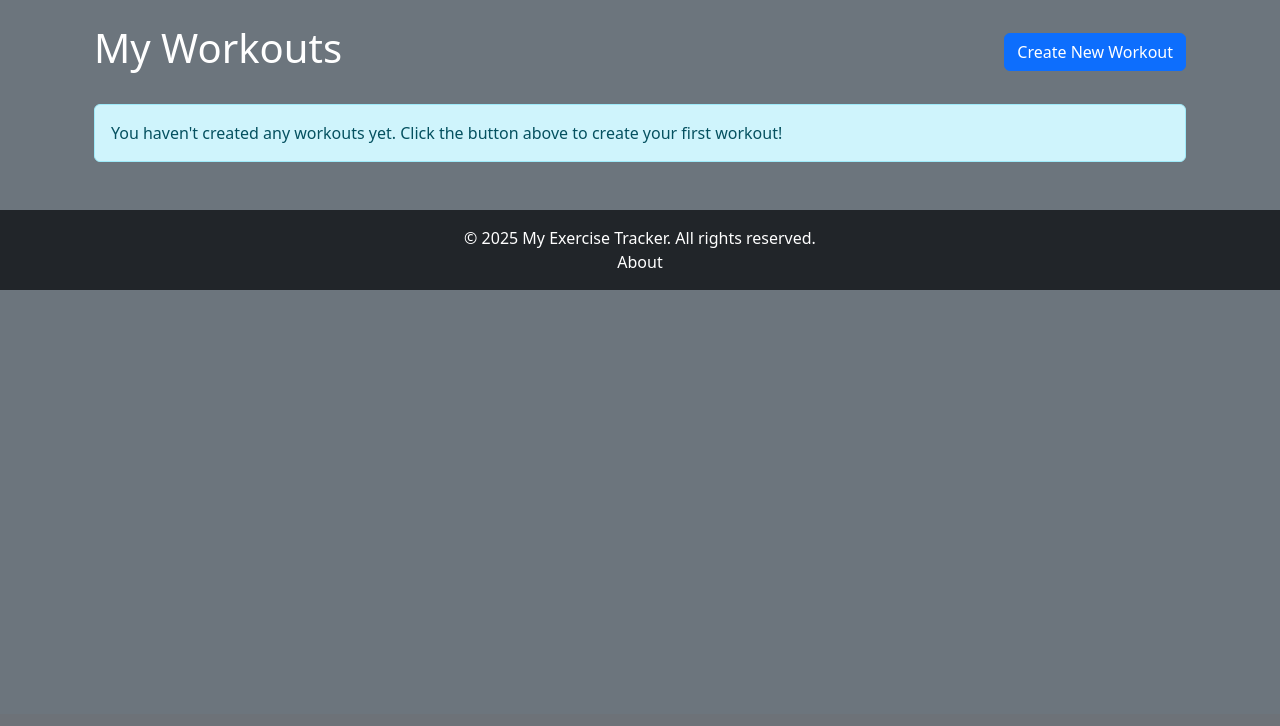
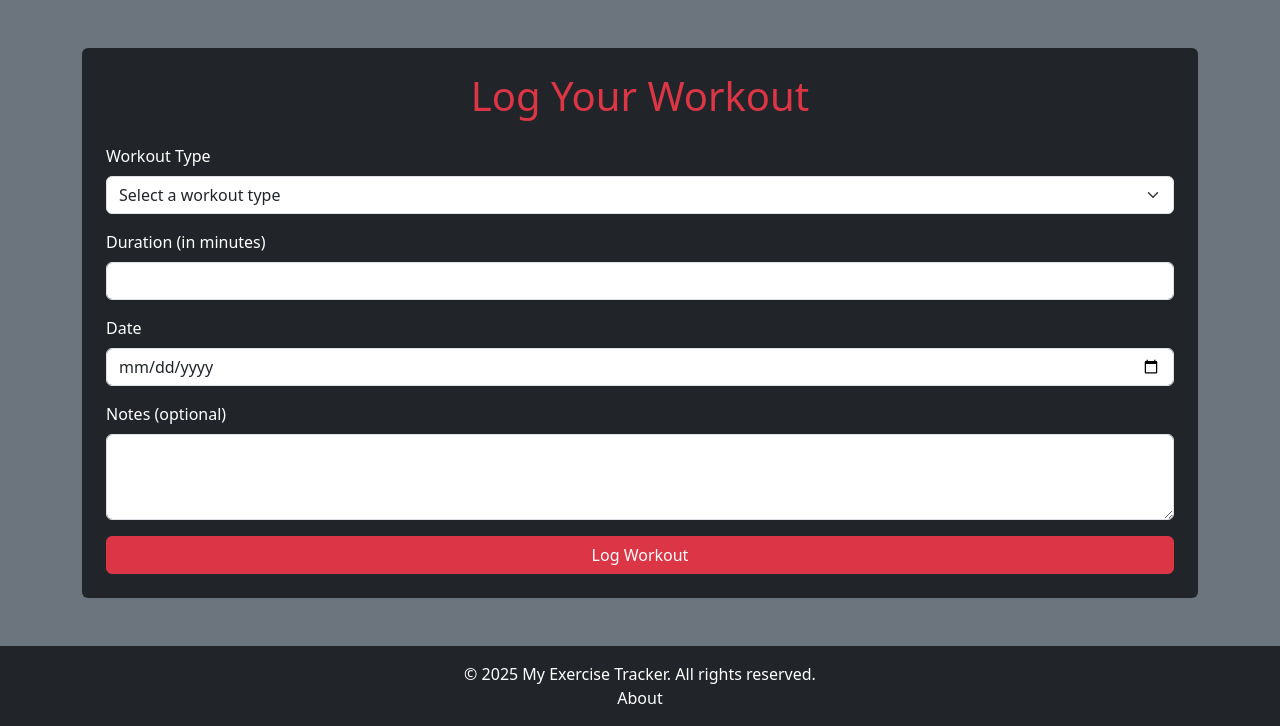
Before and after one commit to elianpullen/webtech, a Flask app: page /workout/ in a window 1280 px wide. Shown: the part 86-812 px from the top of the page. Before the commit the page ends 376 px from the top, so only its background shows below. Run offline with Flask 3, Linux system fonts and the light colour scheme; the visitor is signed in with stand-in values (Sample User, id 1); data that the repository does not hold is empty.

Commit message:
refactor: convert log to workout.index page

```diff
--- a/app/templates/workout/index.html
+++ b/app/templates/workout/index.html
@@ -1,53 +1,105 @@
-{% extends 'base.html' %}
+{% extends "base.html" %}
+{% block content %}
+<div class="container mt-5 p-4 rounded bg-dark text-white">
+    <h1 class="text-danger text-center mb-4">Log Your Workout</h1>
+    <form action="{{ url_for('main.log') }}" method="POST" class="needs-validation" novalidate>
+        <div class="mb-3">
+            <label for="workoutType" class="form-label">Workout Type</label>
+            <select class="form-select" id="workoutType" name="workout_type" required>
+                <option value="" disabled selected>Select a workout type</option>
+                <option value="cardio">Cardio</option>
+                <option value="strength">Strength</option>
+                <option value="flexibility">Flexibility</option>
+                <option value="balance">Balance</option>
+            </select>
+            <div class="invalid-feedback">Please select a workout type.</div>
+        </div>
 
-{% block content %}
-<div class="container">
-    <div class="d-flex justify-content-between align-items-center mb-4">
-        <h1>My Workouts</h1>
-        <a href="{{ url_for('main.add_workout') }}" class="btn btn-primary">Create New Workout</a>
-    </div>
+        <div class="mb-3" id="exerciseGroup" style="display: none;">
+            <label for="exercise" class="form-label">Exercise</label>
+            <select class="form-select" id="exercise" name="exercise">
+                <!-- Options will be dynamically populated -->
+            </select>
+            <div class="invalid-feedback">Please select an exercise.</div>
+        </div>
 
-    {% if workouts %}
-    <div class="row">
-        {% for workout in workouts %}
-        <div class="col-md-4 mb-4">
-            <div class="card">
-                <div class="card-body">
-                    <h5 class="card-title">{{ workout.name }}</h5>
-                    {% if workout.note %}
-                    <p class="card-text">{{ workout.note }}</p>
-                    {% endif %}
+        <!-- Reps and Weight Fields -->
+        <div class="mb-3" id="strengthFields" style="display: none;">
+            <label for="reps" class="form-label">Reps</label>
+            <input type="number" class="form-control" id="reps" name="reps" min="1">
+            <div class="invalid-feedback">Please enter the number of reps.</div>
 
-                    <h6>Exercises:</h6>
-                    <ul class="list-group list-group-flush">
-                        {% for we in workout.workout_exercises %}
-                        <li class="list-group-item">
-                            <strong>{{ we.exercise.name }}</strong><br>
-                            {% if we.sets > 0 %}Sets: {{ we.sets }}{% endif %}
-                            {% if we.reps > 0 %}Reps: {{ we.reps }}{% endif %}
-                            {% if we.weight > 0 %}Weight: {{ we.weight }}kg{% endif %}
-                            {% if we.duration > 0 %}Duration: {{ we.duration }}s{% endif %}
-                        </li>
-                        {% endfor %}
-                    </ul>
+            <label for="weight" class="form-label mt-3">Weight (in kg)</label>
+            <input type="number" class="form-control" id="weight" name="weight" min="1">
+            <div class="invalid-feedback">Please enter the weight used.</div>
+        </div>
 
-                    <div class="mt-3">
-                        <a href="{{ url_for('main.edit_workout', id=workout.id) }}" class="btn btn-warning">Edit</a>
-                        <form action="{{ url_for('main.delete_workout', id=workout.id) }}" method="POST">
-                            <button type="submit" class="btn btn-danger">Delete</button>
-                        </form>
-                    </div>
+        <!-- Duration Field -->
+        <div class="mb-3" id="durationField">
+            <label for="duration" class="form-label">Duration (in minutes)</label>
+            <input type="number" class="form-control" id="duration" name="duration" min="1" required>
+            <div class="invalid-feedback">Please enter a valid duration.</div>
+        </div>
 
-                </div>
-            </div>
+        <div class="mb-3">
+            <label for="date" class="form-label">Date</label>
+            <input type="date" class="form-control" id="date" name="date" required>
+            <div class="invalid-feedback">Please select a date.</div>
         </div>
-        {% endfor %}
-    </div>
-    {% else %}
-    <div class="alert alert-info">
-        You haven't created any workouts yet. Click the button above to create your first workout!
-    </div>
-    {% endif %}
+        <div class="mb-3">
+            <label for="notes" class="form-label">Notes (optional)</label>
+            <textarea class="form-control" id="notes" name="notes" rows="3"></textarea>
+        </div>
+        <button type="submit" class="btn btn-danger w-100">Log Workout</button>
+    </form>
 </div>
 
+<script>
+    // Define exercises for each workout type
+    const exercises = {
+        cardio: ["Running", "Cycling", "Swimming"],
+        strength: ["Bench Press", "Back Rows", "Leg Press"],
+        flexibility: ["Yoga", "Stretching", "Pilates"],
+        balance: ["Balance Beam", "Single-Leg Stance", "Bosu Ball Exercises"]
+    };
+
+    const workoutTypeSelect = document.getElementById("workoutType");
+    const exerciseGroup = document.getElementById("exerciseGroup");
+    const exerciseSelect = document.getElementById("exercise");
+    const strengthFields = document.getElementById("strengthFields");
+    const durationField = document.getElementById("durationField");
+
+    // Event listener to update exercises and toggle fields based on workout type
+    workoutTypeSelect.addEventListener("change", function () {
+        const selectedType = workoutTypeSelect.value;
+
+        // Clear previous exercise options
+        exerciseSelect.innerHTML = "";
+
+        if (exercises[selectedType]) {
+            // Populate exercise options
+            exercises[selectedType].forEach(exercise => {
+                const option = document.createElement("option");
+                option.value = exercise.toLowerCase().replace(/\s+/g, "_");
+                option.textContent = exercise;
+                exerciseSelect.appendChild(option);
+            });
+
+            // Show the exercise dropdown
+            exerciseGroup.style.display = "block";
+        } else {
+            // Hide the exercise dropdown if no exercises are available
+            exerciseGroup.style.display = "none";
+        }
+
+        // Show or hide strength-specific fields and duration field
+        if (selectedType === "strength") {
+            strengthFields.style.display = "block";
+            durationField.style.display = "none"; // Hide duration for strength
+        } else {
+            strengthFields.style.display = "none";
+            durationField.style.display = "block"; // Show duration for other types
+        }
+    });
+</script>
 {% endblock %}
```
Also changed, not shown: app/templates/log.html (deleted, +0 -105 lines).
